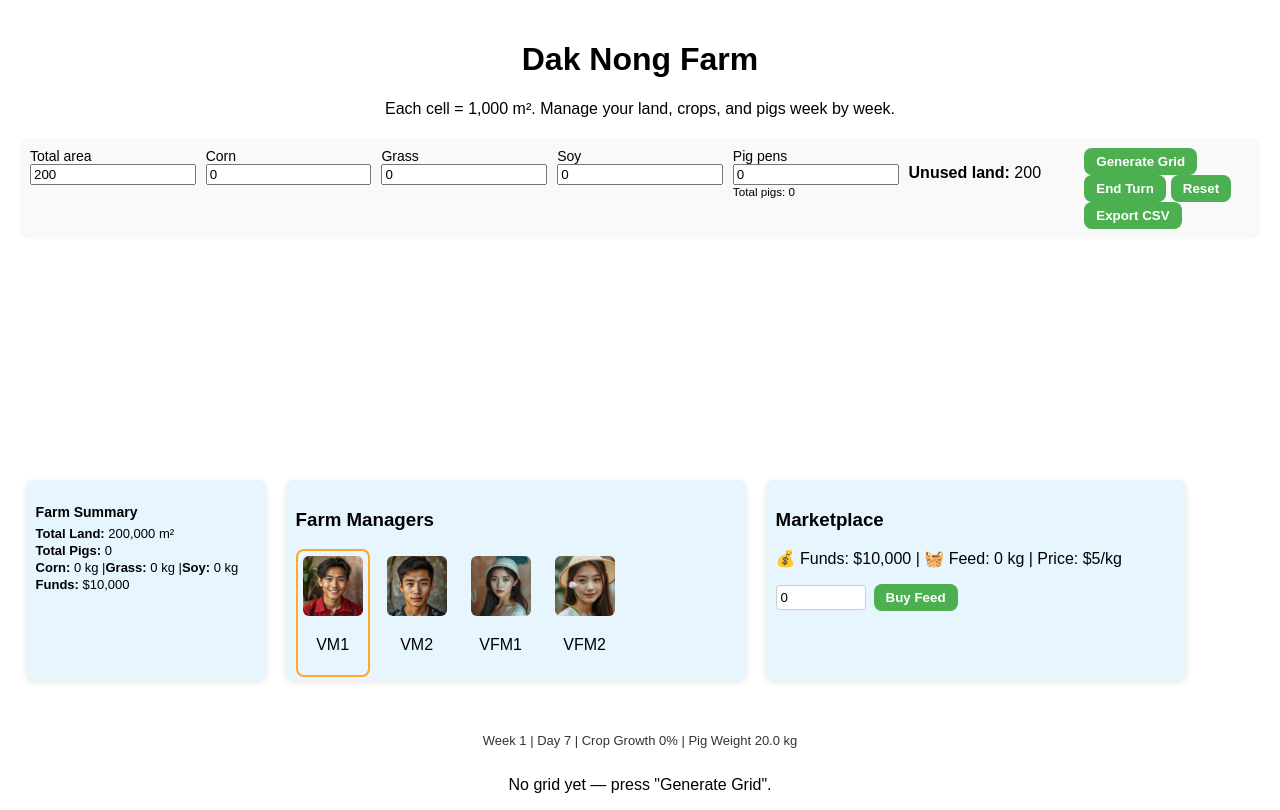
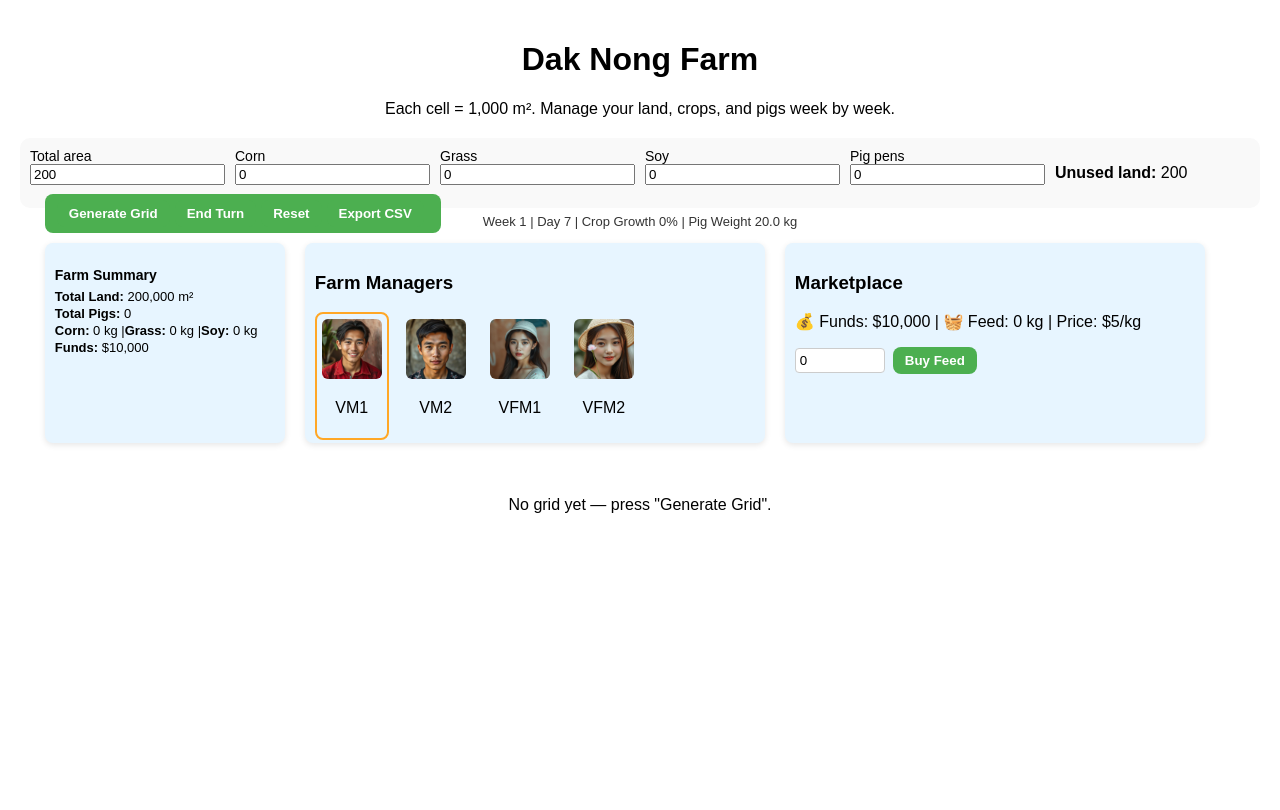
Before and after one commit to Xuther001/vietnamfarm, a React (Create React App) app: page / in a window 1280 px wide. Built offline with nearby package versions, Linux system fonts and the light colour scheme.

Commit message:
changes to layout

```diff
--- a/src/components/TerrainGridMapper/TerrainGridMapper.css
+++ b/src/components/TerrainGridMapper/TerrainGridMapper.css
@@ -9,6 +9,7 @@ header {
 }
 
 .controls {
+  position:relative;
   background: #f9f9f9;
   padding: 10px;
   border-radius: 10px;
@@ -16,12 +17,27 @@ header {
   display: grid;
   grid-template-columns: repeat(auto-fit, minmax(120px, 1fr));
   gap: 10px;
+  min-width: 1200px;
 }
 
 label {
   font-size: 14px;
   display: flex;
   flex-direction: column;
+}
+
+.actions {
+  position: absolute;
+  top: 80%;
+  left: 2%;
+  margin-right: 5px;
+  padding: 6px 12px;
+  border-radius: 8px;
+  cursor: pointer;
+  border: none;
+  background: #4caf50;
+  color: white;
+  font-weight: bold;
 }
 
 button {
@@ -67,11 +83,6 @@ button:hover {
 .type-soy { background: #8d6e63; }
 .type-pig { background: #ef5350; }
 
-/* .grid-info {
-  font-size: 13px;
-  text-align: center;
-} */
-
 .grid-info {
   position: absolute;
   top: 90%;
@@ -84,7 +95,7 @@ button:hover {
 
 .grid-section {
   position: absolute;
-  top: 95%;
+  top: 60%;
   left: 50%;
   transform: translateX(-50%);
 }
@@ -95,7 +106,7 @@ button:hover {
   align-items: flex-start;
   gap: 20px;
   position: absolute;
-  top: 60%;
+  top: 150%;
   left: 2%;
   flex-wrap: nowrap;
 }
--- a/src/components/TerrainGridMapper/TerrainGridMapper.jsx
+++ b/src/components/TerrainGridMapper/TerrainGridMapper.jsx
@@ -128,7 +128,6 @@ export default function TerrainGridMapper() {
         <label>
           Pig pens
           <input type="number" value={pigArea} onChange={(e) => setPigArea(Number(e.target.value))} />
-          <small>Total pigs: {totalPigs}</small>
         </label>
 
         <p><strong>Unused land:</strong> {unusedLand}</p>
@@ -157,7 +156,7 @@ export default function TerrainGridMapper() {
           />
         </div>
 
-        <div className="buttons">
+        <div className="actions">
           <button onClick={handleGenerate}>Generate Grid</button>
           <button onClick={handleEndTurn}>End Turn</button>
           <button onClick={handleReset}>Reset</button>
```
